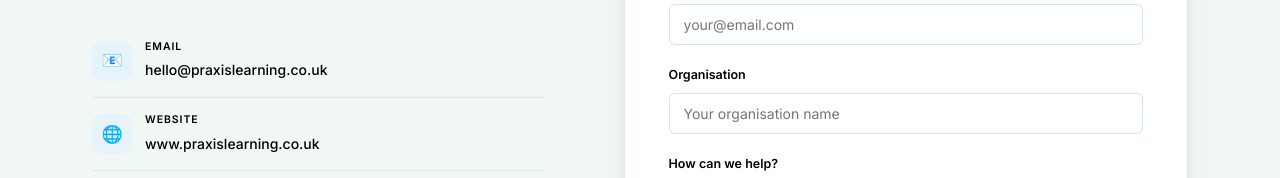
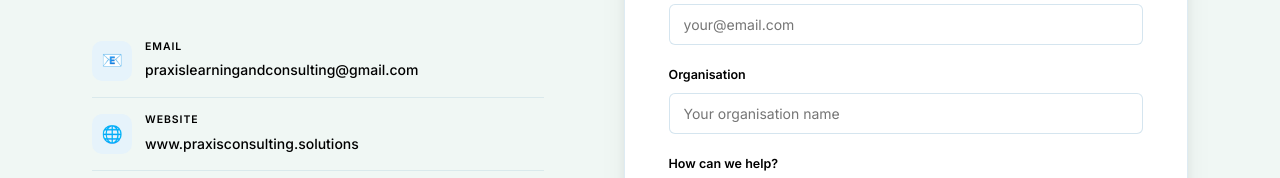
Before and after one commit to lyanak/Praxis-Consulting, a website built with Vite: page index.html in a window 1280 px wide. Shown: the part 6221-6399 px from the top of the page. Built offline with nearby package versions, Linux system fonts and the light colour scheme.

Commit message:
fix: Fix company email and site url

```diff
--- a/index.html
+++ b/index.html
@@ -792,8 +792,8 @@ footer { background: #e8f4fb; color: #000000; padding: 64px 0 38px; border-top:
         <div class="section-tag">Contact</div>
         <h2>Let's start a <em>conversation</em></h2>
         <p class="contact-lead">Whether you are looking to strengthen your institution's quality, develop your workforce, or build strategic capability, we would love to hear from you. Get in touch to explore how Praxis Learning &amp; Consulting can support your goals.</p>
-        <div class="c-detail"><div class="c-icon">📧</div><div class="c-text"><strong>Email</strong><span>hello@praxislearning.co.uk</span></div></div>
-        <div class="c-detail"><div class="c-icon">🌐</div><div class="c-text"><strong>Website</strong><span>www.praxislearning.co.uk</span></div></div>
+        <div class="c-detail"><div class="c-icon">📧</div><div class="c-text"><strong>Email</strong><span>praxislearningandconsulting@gmail.com</span></div></div>
+        <div class="c-detail"><div class="c-icon">🌐</div><div class="c-text"><strong>Website</strong><span>www.praxisconsulting.solutions</span></div></div>
         <div class="c-detail"><div class="c-icon">📍</div><div class="c-text"><strong>Location</strong><span>United Kingdom &amp; International</span></div></div>
         <div class="c-detail"><div class="c-icon">🔗</div><div class="c-text"><strong>LinkedIn</strong><span>Praxis Learning &amp; Consulting</span></div></div>
       </div>
```
